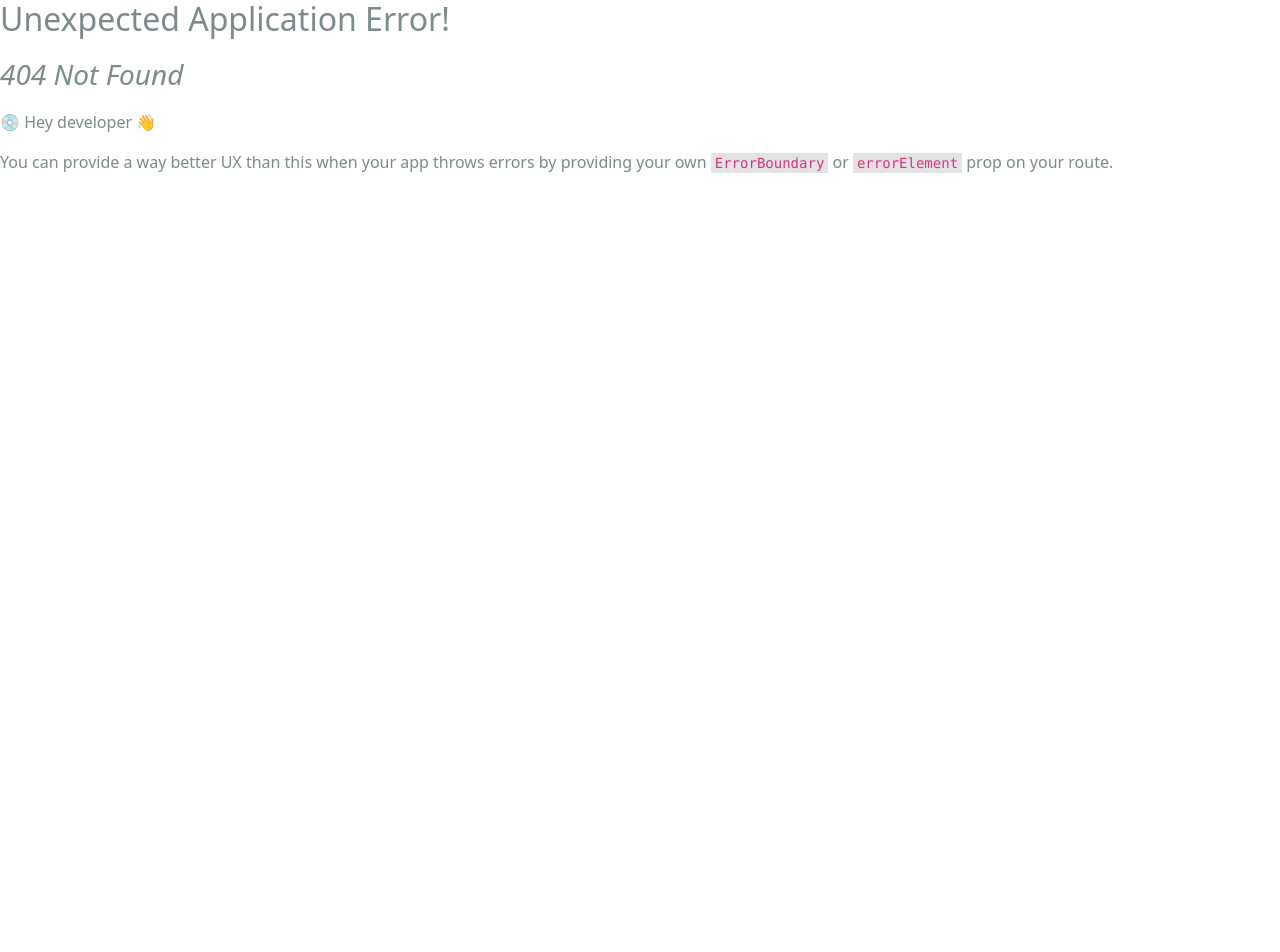
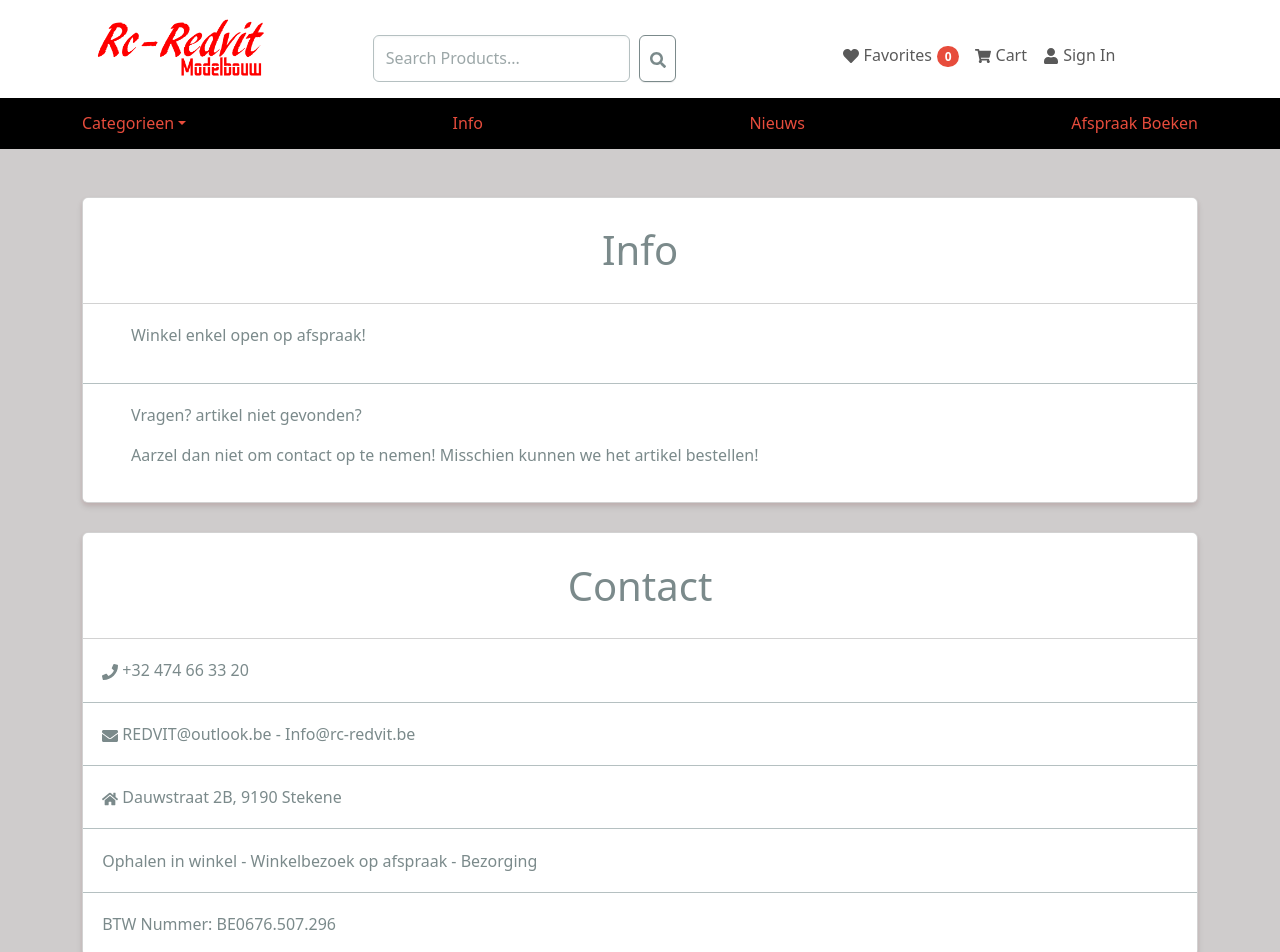
Before and after one commit to BrendaSpencer/proshop, a React (Create React App) app in the folder frontend/: page /info in a window 1280 px wide. Before the commit this address had no page. Shown: the top 952 px of the page. Before the commit the page ends 800 px from the top, so only its background shows below. Built offline with nearby package versions, Linux system fonts and the light colour scheme.

Commit message:
infopagina

```diff
--- a/frontend/src/components/CustomNav.jsx
+++ b/frontend/src/components/CustomNav.jsx
@@ -11,10 +11,10 @@ const CustomNav = () => {
             <NavDropdown.Item>Profile</NavDropdown.Item>
           </NavDropdown>
           <LinkContainer to="/info">
-            <Nav.Link>info</Nav.Link>
+            <Nav.Link>Info</Nav.Link>
           </LinkContainer>
           <LinkContainer to="/nieuws">
-            <Nav.Link>nieuws</Nav.Link>
+            <Nav.Link>Nieuws</Nav.Link>
           </LinkContainer>
           <LinkContainer to="/afspraken">
             <Nav.Link>Afspraak Boeken</Nav.Link>
--- a/frontend/src/components/SearchBox.jsx
+++ b/frontend/src/components/SearchBox.jsx
@@ -1,6 +1,7 @@
 import { useState } from 'react';
 import { Form, Button } from 'react-bootstrap';
 import { useParams, useNavigate } from 'react-router-dom';
+import { FaSearch } from 'react-icons/fa';
 
 const SearchBox = () => {
   const navigate = useNavigate();
@@ -26,7 +27,7 @@ const SearchBox = () => {
         className="mr-sm-2 ml-sm-5"
       ></Form.Control>
       <Button type="submit" variant="outline-dark" className="p-2 mx-2">
-        Search
+        <FaSearch></FaSearch>
       </Button>
     </Form>
   );
--- a/frontend/src/index.js
+++ b/frontend/src/index.js
@@ -32,11 +32,15 @@ import UserListScreen from './screens/admin/UserListScreen.jsx';
 import ProductEditScreen from './screens/admin/ProductEditScreen.jsx';
 import UserEditScreen from './screens/admin/UserEditScreen.jsx';
 import FavoritesScreen from './screens/FavoritesScreen.jsx';
+import NieuwsScreen from './screens/NieuwsScreen.jsx';
+import InfoScreen from './screens/InfoScreen.jsx';
 
 const router = createBrowserRouter(
   createRoutesFromElements(
     <Route path="/" element={<App />}>
       <Route index={true} path="/" element={<HomeScreen />} />
+      <Route path="/info" element={<InfoScreen />} />
+      <Route path="/nieuws" element={<NieuwsScreen />} />
       <Route path="/search/:keyword" element={<HomeScreen />} />
       <Route path="/page/:pageNumber" element={<HomeScreen />} />
       <Route
--- /dev/null
+++ b/frontend/src/screens/InfoScreen.jsx
@@ -0,0 +1,46 @@
+import React from 'react';
+import { FaPhone, FaEnvelope, FaHome } from 'react-icons/fa';
+import { Image, ListGroup, Card, Button, ListGroupItem } from 'react-bootstrap';
+
+const InfoScreen = () => {
+  return (
+    <>
+      <Card className="my-4">
+        <h1 className="m-auto p-4">Info</h1>
+        <ListGroup variant="flush">
+          <ListGroup.Item>
+            <p className="px-4">Winkel enkel open op afspraak! </p>
+          </ListGroup.Item>
+
+          <ListGroup.Item>
+            <p className="px-4">Vragen? artikel niet gevonden?</p>
+            <p className="px-4">
+              Aarzel dan niet om contact op te nemen! Misschien kunnen we het
+              artikel bestellen!
+            </p>
+          </ListGroup.Item>
+        </ListGroup>
+      </Card>
+      <Card>
+        <h1 className="m-auto p-4">Contact</h1>
+        <ListGroup variant="flush">
+          <ListGroup.Item>
+            <FaPhone></FaPhone> +32 474 66 33 20
+          </ListGroup.Item>
+          <ListGroup.Item>
+            <FaEnvelope></FaEnvelope> REDVIT@outlook.be - Info@rc-redvit.be
+          </ListGroup.Item>
+          <ListGroup.Item>
+            <FaHome></FaHome> Dauwstraat 2B, 9190 Stekene
+          </ListGroup.Item>
+          <ListGroup.Item>
+            Ophalen in winkel - Winkelbezoek op afspraak - Bezorging{' '}
+          </ListGroup.Item>
+          <ListGroup.Item>BTW Nummer: BE0676.507.296</ListGroup.Item>
+        </ListGroup>
+      </Card>
+    </>
+  );
+};
+
+export default InfoScreen;
--- /dev/null
+++ b/frontend/src/screens/NieuwsScreen.jsx
@@ -0,0 +1,12 @@
+import React from 'react';
+import { Card } from 'react-bootstrap';
+
+const NieuwsScreen = () => {
+  return (
+    <Card className="p-4">
+      <h2 className=" m-auto">nieuws</h2>
+    </Card>
+  );
+};
+
+export default NieuwsScreen;
```
